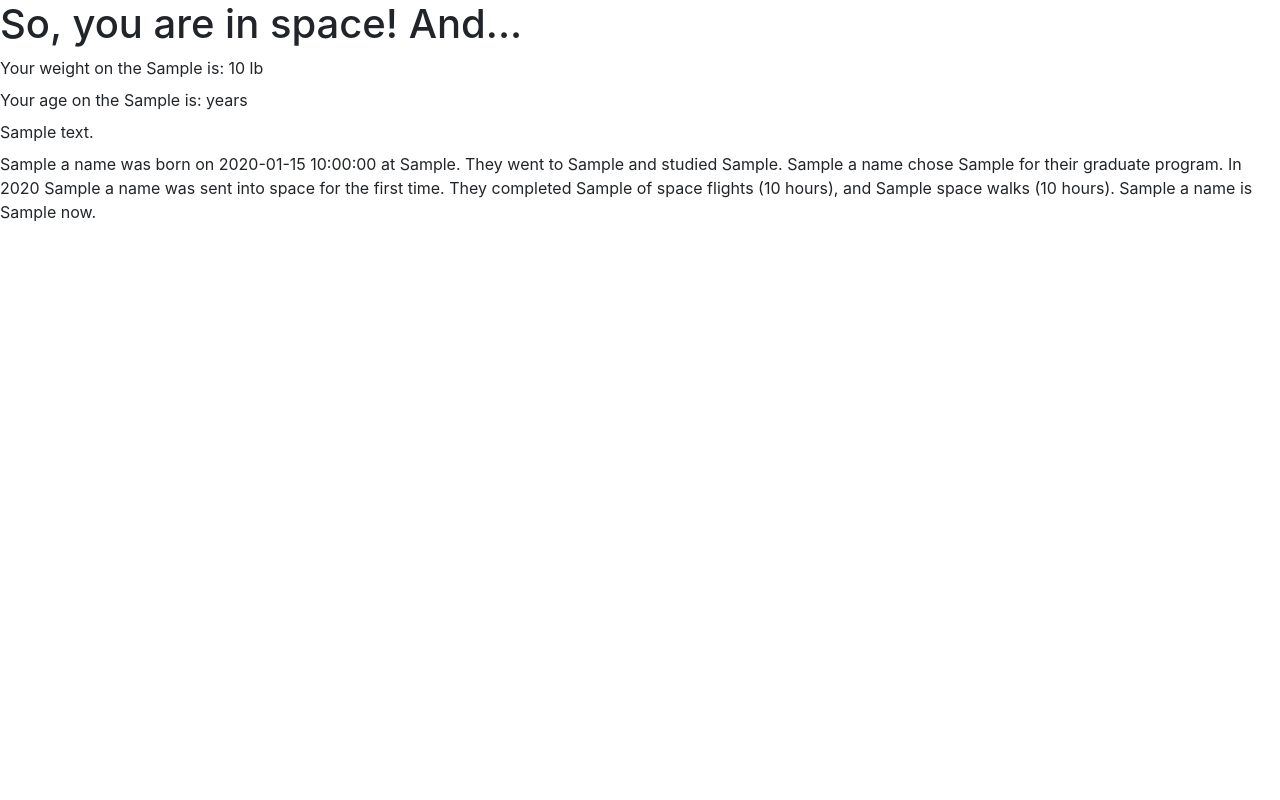
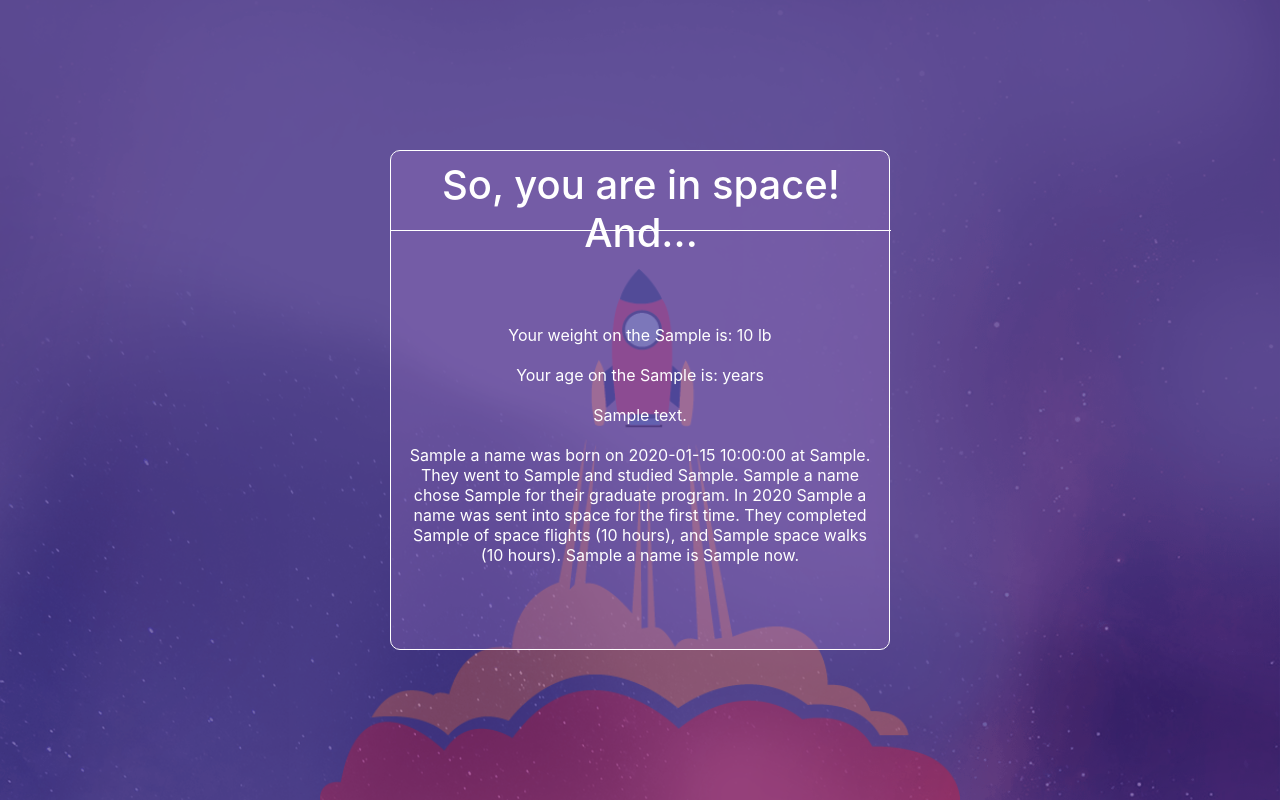
Before and after one commit to MarinaOrzechowski/AstroNOT, a Flask app: template templates/result.html in a window 1280 px wide. Run offline with Flask 2, Linux system fonts and the light colour scheme; the template is opened without the code that fills it: most values are stand-ins (such as "Sample title", 1, 10 or a date in 2020); parts of the project's set-up code (start-up, migrations or seed data) failed here and were passed over; some libraries are stand-ins or nearby versions.

Commit message:
Finished result page styling

```diff
--- /dev/null
+++ b/static/result-styles.css
@@ -0,0 +1,67 @@
+* {
+    margin: 0;
+    padding: 0;
+}
+body {
+    margin: auto;
+    padding: 0;
+    display: flex;
+    flex-direction: column;
+    align-items: center;
+    text-align: center;
+    color: white;
+    background: #625199;
+    background-image: url('stars-left.png'), url('stars-right.png'), url('rocket-launch.png');
+    background-repeat: no-repeat, no-repeat, no-repeat;
+    background-position: top left, top right, bottom center;
+    background-attachment: fixed, fixed, fixed;
+    background-size: cover, cover, 50%;
+    background-blend-mode: soft-light;
+}
+h1 {
+    margin: 0;
+    padding: 0;
+    width: 500px;
+    height: 70px;
+    text-align: center;
+    font-size: 40px;
+    border-bottom: 1px solid white;
+}
+label {
+    margin: 0;
+    padding: 0;
+}
+.container {
+    width: 500px;
+    height: 500px;
+    position: absolute;
+    top: 50%;
+    left: 50%;
+    margin: -250px 0 0 -250px;
+    padding: 0;
+    border: 1px solid white;
+    border-radius: 10px;
+    background: rgba(160, 120, 200, 0.3);
+    display: flex;
+    flex-direction: column;
+}
+.header {
+    margin-top: 10px;
+    padding: 0;
+    height: 70px;
+}
+.main-body {
+    display: flex;
+    flex-direction: column;
+    justify-content: center;
+    align-items: center;
+    margin-top: -35px;
+    padding: 10px;
+    line-height: 20px;
+    text-align: center;
+    position: relative;
+    float: left;
+    top: 50%;
+    left: 50%;
+    transform: translate(-50%, -50%);
+}
--- a/templates/result.html
+++ b/templates/result.html
@@ -1,25 +1,19 @@
-<!doctype html>
-
-<html lang="en">
-
+<!DOCTYPE html>
+<html lang = "en">
     <head>
-    <meta charset="utf-8">
-
-    <title>AstroNot Impossible To Reach The Stars</title>
-    <meta name="description" content="AstroNot Impossible To Reach The Stars">
-    <link rel="stylesheet" href="https://stackpath.bootstrapcdn.com/bootstrap/4.1.3/css/bootstrap.min.css"
-        integrity="sha384-MCw98/SFnGE8fJT3GXwEOngsV7Zt27NXFoaoApmYm81iuXoPkFOJwJ8ERdknLPMO" crossorigin="anonymous" />
-    <link rel="stylesheet" href="../static/style.css">
-
+        <meta charset = "UTF-8">
+        <meta name = "viewport" content = "width=device-width, initial-scale = 1.0">
+        <meta name = "description" content = "AstroNot Impossible To Reach The Stars">
+        <link rel = "stylesheet" href = "https://stackpath.bootstrapcdn.com/bootstrap/4.1.3/css/bootstrap.min.css" integrity = "sha384-MCw98/SFnGE8fJT3GXwEOngsV7Zt27NXFoaoApmYm81iuXoPkFOJwJ8ERdknLPMO" crossorigin = "anonymous" />
+        <link rel = "stylesheet" href = "../static/result-styles.css">
+        <title>AstroNot</title>
     </head>
-
     <body>
-    <!-- background and header -->
-    <div>
+        <div class = "container">
+            <div class = "header ">
                 <h1>So, you are in space! And...</h1>
             </div>
-
-    <div>
+            <div class = "main-body">
                 <label>Your weight on the {{planet_result | safe}} is: {{weight_result | safe}} lb</label><br>
                 <label>Your age on the {{planet_result | safe}} is: years</label><br>
                 <label>{{message_astronaut}}</label><br>
@@ -28,12 +22,7 @@
                     {{a_name}} was sent into space for the first time. They completed {{a_flights}} of space flights
                     ({{a_flights_hr}} hours), and {{a_walks}} space walks ({{a_walks_hr}} hours). {{a_name}} is {{a_alive}} now.
                 </label>
-
             </div>
-
-    <script>
-
-    </script>
+        </div>
     </body>
-
 </html>
```
Also changed, not shown: static/rocket-launch.png (added), static/stars-left.png (added), static/stars-right.png (added). Lines whose indentation alone changed are shown as unchanged.
